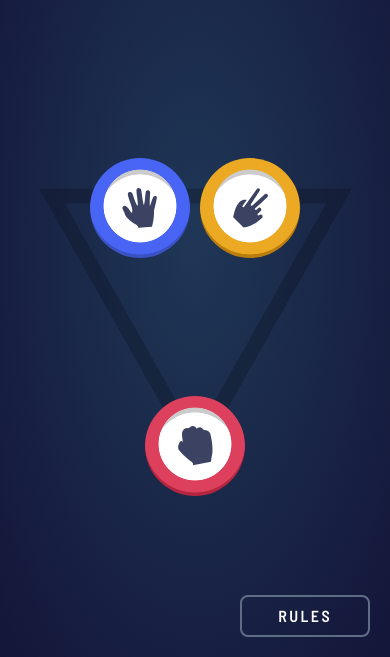
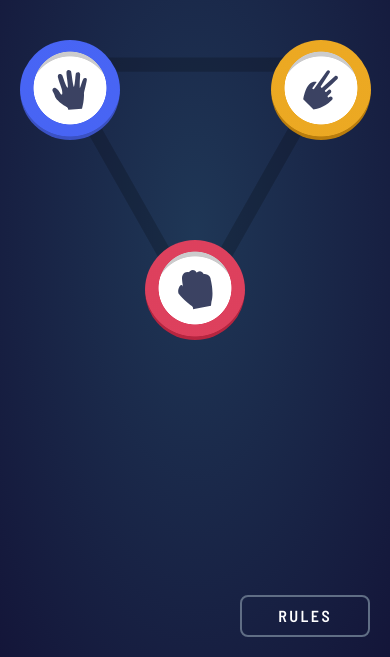
Before and after one commit to amerca9664/Rock-Scissors-Paper, a website built with Vite: page src/index.html in a window 390 px wide. Shown: the part 187-844 px from the top of the page. Built offline with nearby package versions, Linux system fonts and the light colour scheme.

Commit message:
Update styles.css

```diff
--- a/src/css/styles.css
+++ b/src/css/styles.css
@@ -91,12 +91,11 @@ body {
 	align-items: center;
 	position: relative;
 	width: 90%;
-	max-width: 905px;
+	max-width: 550px;
 
-	height: 40%;
-	max-height: 440px;
-	min-height: 200px;
-	margin-top: 160px;
+	height: 390px;
+
+	margin-top: 5vh;
 }
 
 .contenedor {
@@ -111,6 +110,7 @@ body {
 	background-image: var(--imageBackground);
 	background-repeat: no-repeat;
 	background-position: center;
+	background-size: 300px;
 }
 
 /* .divResult {
@@ -119,7 +119,8 @@ body {
 }*/
 
 .divResult {
-	width: 100%;
+	position: relative;
+	width: 120%;
 	display: var(--divResDisplay);
 	justify-content: space-around;
 	align-items: center;
@@ -156,15 +157,6 @@ body {
 	display: flex;
 	justify-content: center;
 	align-items: center;
-}
-
-@media only screen and (max-width: 480px) {
-	.contenedor__paper,
-	.contenedor__rock,
-	.contenedor__scissor {
-		width: 100px;
-		height: 100px;
-	}
 }
 
 .maquina--paper {
@@ -211,7 +203,7 @@ body {
 
 .contenedor__paper {
 	top: 0;
-	left: 20%;
+	left: 0;
 
 	background:
 		no-repeat center / 35% 40% var(--imagePaper),
@@ -228,7 +220,7 @@ body {
 
 .contenedor__scissor {
 	top: 0;
-	right: 20%;
+	right: 0;
 	background:
 		no-repeat center / 35% 40% var(--imageScissors),
 		radial-gradient(circle at 50% 46%, transparent 68%, hsl(39, 87%, 39%) 69%),
@@ -244,7 +236,6 @@ body {
 
 .contenedor__rock {
 	bottom: 0;
-	transform-origin: bottom;
 
 	background:
 		no-repeat center / 35% 40% var(--imageRock),
@@ -380,7 +371,17 @@ body {
 	opacity: var(--backOpacity);
 }
 
-@media screen and (max-width: 660px) {
+@media screen and (max-width: 750px) {
+	.center {
+		height: 300px;
+	}
+	.contenedor__paper,
+	.contenedor__rock,
+	.contenedor__scissor {
+		width: 100px;
+		height: 100px;
+	}
+
 	.playAgain {
 		position: absolute;
 		top: 150px;
```
